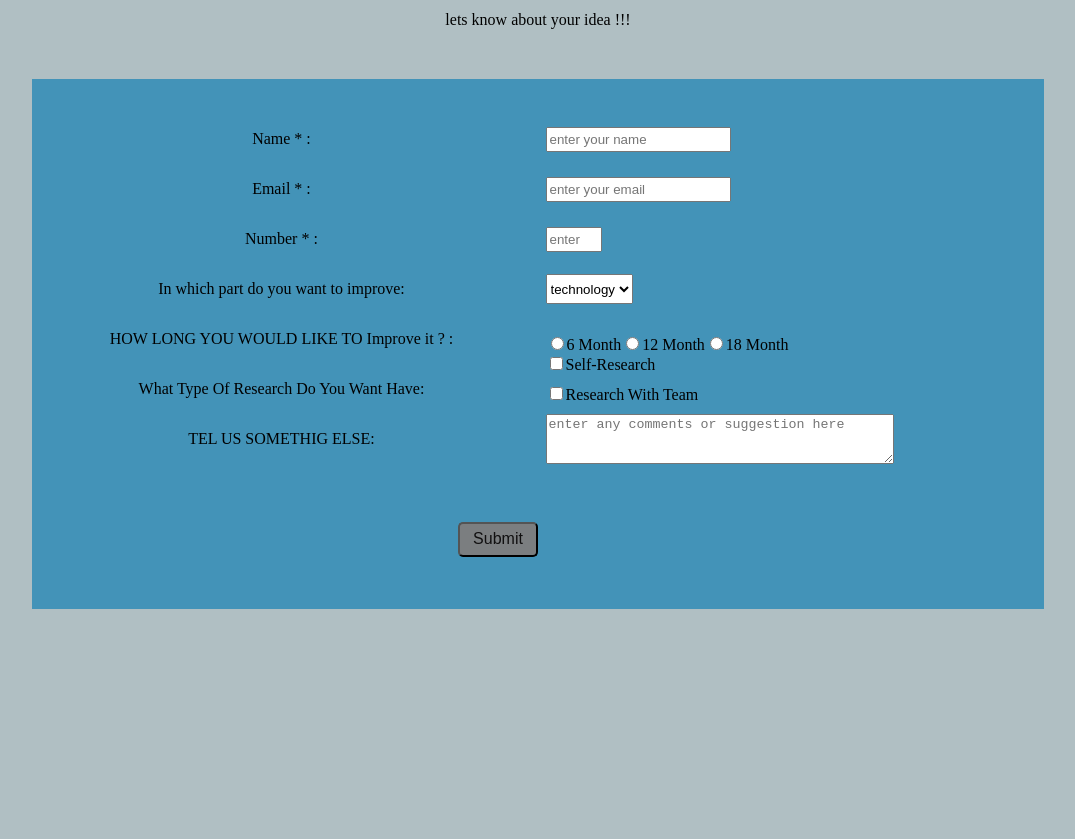
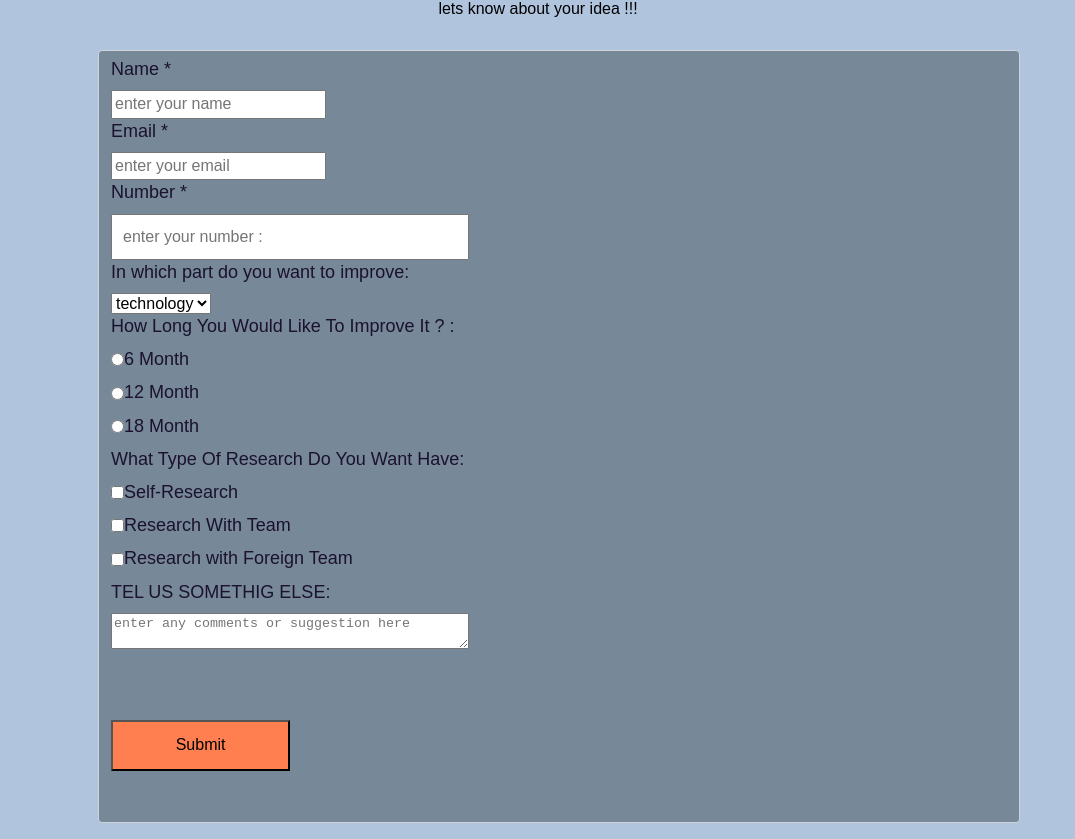
Before and after one commit to Hangama-Rezaee/Quality_of_Education, a plain HTML site: page index.html in a window 1280 px wide. Shown: the part 55-894 px from the top of the page, without its empty margins (102-1177 px from the left). Before the commit the page ends 800 px from the top, so only its background shows below. Drawn offline with Linux system fonts and the light colour scheme.

Commit message:
modify index.html and  style.css

```diff
--- a/index.html
+++ b/index.html
@@ -13,12 +13,12 @@
 
     </header>
     <main>
-        <from  id="survey-form">
-            <label id="name-label" for="name" >Name * :</label>
+        <form  id="survey-form">
+            <label id="name-label" for="name"  >Name * </label>
             <input  id="name" type="text"  placeholder='enter your name ' required>
-            <label id="email-label" for="email" >Email * :</label>
+            <label id="email-label" for="email" >Email * </label>
             <input id="email"  type="email"  placeholder='enter your email ' required>
-            <label id="number-label" for="number" >Number * :</label>
+            <label id="number-label" for="number" >Number * </label>
             <input id="number" type="number" placeholder="enter your number :"  min="10" max="14" required>
             <label for='dropdown'>In which part do you want to improve:</label>
             <select id='dropdown'>
@@ -27,7 +27,7 @@
               <option value='Economy'>Economy</option>
               <option value='law'>Law</option>
             </select>
-            <label target>HOW LONG YOU WOULD LIKE TO Improve it ? : </label>
+            <label target>How Long You Would Like To Improve It ? : </label>
   <div id='radio'>
     <label for='1'><input type='radio' name='period' id ='1' value='6 month'>6 Month</label>
     <label for='2'><input type='radio' name='period'  id ='2' value='12 month'>12 Month</label>
@@ -46,7 +46,7 @@
 
   <input type='submit' id='submit'>
 
-        </from>
+        </form>
 
     </main>
     <script src="https://cdn.freecodecamp.org/testable-projects-fcc/v1/bundle.js">
--- a/style.css
+++ b/style.css
@@ -1,93 +1,103 @@
-
-
-body {
-    background-color:rgb(176, 191, 195)
-
-  }
-  h1#title{
-    text-align: center;
-
-  }
-  P#description{
-    text-align: center;
-  }
-  #survey-form {
-    background-color:rgb(67, 147, 184);
-    width: 80%;
-    padding-top: 40px;
-    margin: 50px auto;
-    padding-bottom: 50px;
-
-    display:grid;
-    grid-template-columns: 1fr 1fr;
-    grid-template-rows: repeat(9, 40px);
-    justify-items: center;
-    align-items: center;
-    column-gap: 15px;
-    row-gap: 10px;
 
 
 
 
+body {
+  font-family: 'Poppins', sans-serif;
+  font-size: 1rem;
+  font-weight: 400;
+  line-height: 1.4;
+  color: var(--color-white);
+  margin: 0;
+  background-color: lightsteelblue;
 }
 
-  form > label {
-    justify-self:end;
-    text-align: right;
+h1,p {
+  margin-top: 0;
+  margin-bottom: 0.5rem;
+  text-align: center;
+}
+header {
+  padding: 0 0.625rem;
+  margin-bottom: 1.875rem;
 }
 
-  div > label {margin-top: 10px;}
+.description {
+  font-style: italic;
+  font-weight: 200;
+  text-shadow: 1px 1px 1px rgba(0, 0, 0, 0.4);
+}
 
-  input {
-    justify-self:start;
+label {
+  display: flex;
+  align-items: center;
+  font-size: 1.125rem;
+  margin-bottom: 0.5rem;
+}
 
+input,
+button,
+select {
+  margin: 0;
+  font-family: inherit;
+  font-size: inherit;
+  line-height: inherit;
 }
-  form > p {
-    grid-column: 1/3;
-    font-size: 20px;
+
+
+
+
+
+.text-center {
+  text-align: center;
+}
+
+/* form */
+
+form{
+  background-color: lightslategrey;
+  padding: 2.5rem 0.625rem;
+  border-radius: 0.25rem;
+ width:70%;
+
+  display:block;
+  margin-left: 200px;
+  margin-left: 200px;
+
+  padding: 0.375rem 0.75rem;
+  color: rgb(26, 18, 46);
+  border: 1px solid #ced4da;
+  border-radius: 0.25rem;
+  transition: border-color 0.15s ease-in-out, box-shadow 0.15s ease-in-out;
+}
+
+
+.input-radio,
+.input-checkbox {
+  display: inline-block;
+  min-height: 7.25rem;
+  min-width: 7.25rem;
+  padding-left: 50%;
 
 }
 
-  label + input {
-    height: 25px;
+#number {
+  min-height: 40px;
+  width: 40%;
+  padding: 0.625rem;
+  resize:none;
+}
+textarea{
+  width: 40%;
 }
 
-  #dropdown {
-    height: 30px;
-    justify-self: start;
-
+#submit {
+  display: block;
+  width: 20%;
+  margin-top: 8%;
+  margin-bottom: 5%;
+  padding: 0.75rem;
+  color: black;
+  background-color: coral;
+  cursor: pointer;
 }
-
-  #radio {
-    justify-self: start;
-    display: flex;
-
-  }
-
-  #check {
-    justify-self: start;
-    display: flex;
-    flex-direction: column;
-  }
-
-  textarea {
-    justify-self: start;
-    width: 70%;
-    height: 50px;
-
-  }
-
-  [type=submit] {
-    grid-column: 1/3;
-    justify-self:center;
-    width: 80px;
-    height: 35px;
-    background-color: rgb(123, 126, 128);
-    margin-top: 100px;
-    margin-right: 80px;
-      font-size: 16px;
-    color: rgb(17, 16, 16);
-    border-radius: 5px;
-
-
-  }
```
Lines whose indentation alone changed are shown as unchanged.
